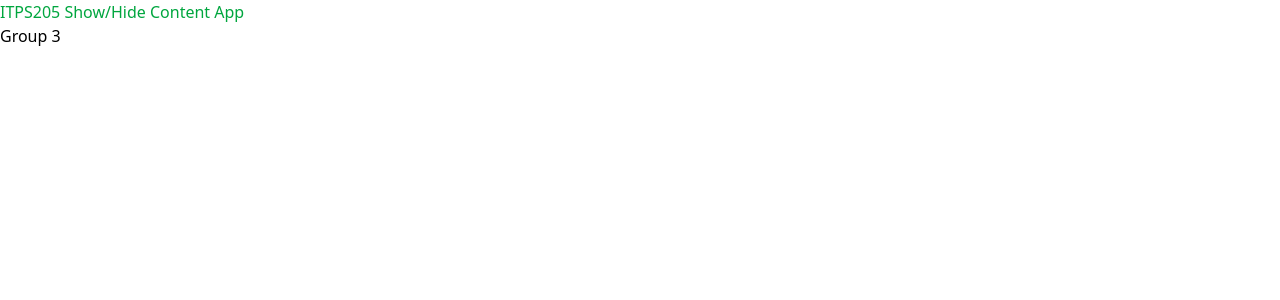
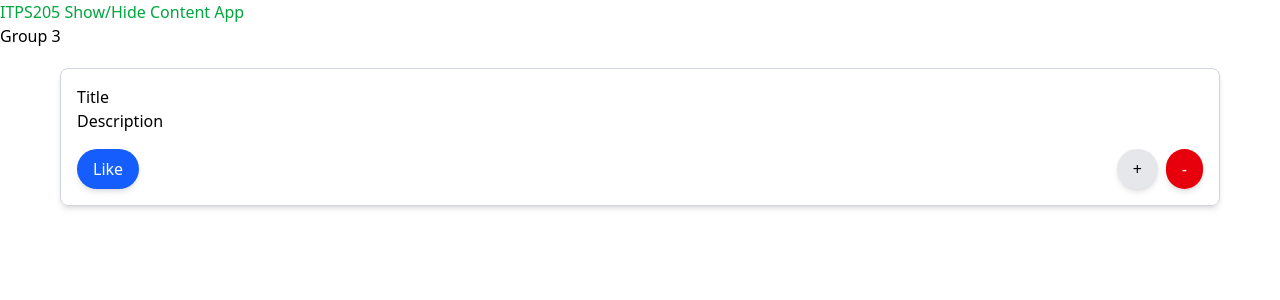
Before and after one commit to khianvictorycalderon/itps205-finals-activity-1-g3, a React (Create React App) app: page / in a window 1280 px wide. Shown: the top 300 px of the page. Built offline with nearby package versions, Linux system fonts and the light colour scheme.

Commit message:
Button, card, and tooltip done. all reusable.

```diff
--- a/src/App.js
+++ b/src/App.js
@@ -9,68 +9,69 @@
   - Clean UI
 
 */
+import Card from "./components/Card";
 
 const POSTS = [
   {
     title: "Introduction to Our Platform",
     desc: "Discover the core features and benefits of our platform designed to enhance your productivity and streamline your workflow.",
-    likes: 12
+    likes: 12,
   },
   {
     title: "Getting Started Guide",
     desc: "Learn how to set up your account and begin using our services with this comprehensive step-by-step guide.",
-    likes: 25
+    likes: 25,
   },
   {
     title: "Latest Updates",
     desc: "Stay informed about the newest features, improvements, and updates we’ve recently introduced.",
-    likes: 18
+    likes: 18,
   },
   {
     title: "Best Practices",
     desc: "Explore recommended strategies and techniques to maximize efficiency and achieve optimal results.",
-    likes: 30
+    likes: 30,
   },
   {
     title: "User Experience Enhancements",
     desc: "A closer look at the improvements we’ve made to ensure a smoother and more intuitive user experience.",
-    likes: 22
+    likes: 22,
   },
   {
     title: "Security and Privacy",
     desc: "Understand how we protect your data and maintain high standards of security and confidentiality.",
-    likes: 15
+    likes: 15,
   },
   {
     title: "Tips and Tricks",
     desc: "Unlock hidden features and useful shortcuts to make the most out of our platform.",
-    likes: 40
+    likes: 40,
   },
   {
     title: "Case Studies",
     desc: "Read real-world examples of how our solutions have helped users achieve their goals.",
-    likes: 27
+    likes: 27,
   },
   {
     title: "Community Highlights",
     desc: "Engage with stories, feedback, and contributions from our growing community.",
-    likes: 19
+    likes: 19,
   },
   {
     title: "Support and Resources",
     desc: "Access helpful documentation, FAQs, and customer support options whenever you need assistance.",
-    likes: 14
+    likes: 14,
   },
   {
     title: "Future Roadmap",
     desc: "Get insights into upcoming features and our long-term vision for continuous improvement.",
-    likes: 33
+    likes: 33,
   },
   {
     title: "Contact and Feedback",
     desc: "Reach out to us with your questions, suggestions, and feedback to help us serve you better.",
-    likes: 9
-  }
+    likes: 9,
+  },
 ];
 
 export default function App() {
@@ -78,6 +79,10 @@ export default function App() {
     <div>
       <h2 className="text-green-600">ITPS205 Show/Hide Content App</h2>
       <p>Group 3</p>
+      <Card
+        title="Title"
+        desc="Description"
+      />
     </div>
   );
 }
--- /dev/null
+++ b/src/components/Button.jsx
@@ -0,0 +1,9 @@
+export default function Button({ variant = "primary", children }) {
+  const styles = {
+    like: "px-4 py-2 bg-blue-600 text-white rounded-full hover:bg-blue-700 shadow-md",
+    more: "px-4 py-2 bg-gray-200 text-black rounded-full hover:bg-gray-300 shadow-md",
+    less: "px-4 py-2 bg-red-600 text-white rounded-full hover:bg-red-700 shadow-md",
+  };
+
+  return <button className={styles[variant]}>{children}</button>;
+}
--- /dev/null
+++ b/src/components/Card.jsx
@@ -0,0 +1,22 @@
+import Button from "./Button";
+import Tooltip from "./Tooltip";
+export default function Card({ title, desc }) {
+  return (
+    <div className="border border-gray-300 rounded-lg p-4 mb-4 mx-15 my-5 shadow-md">
+      <h2>{title}</h2>
+      <p>{desc}</p>
+      <div className="mt-4 flex justify-between">
+        <Button variant="like">Like</Button>
+        <span className="text-gray-500 flex gap-2">
+          <Tooltip text="Show more of this content.">
+            <Button variant="more">+</Button>
+          </Tooltip>
+
+          <Tooltip text="Show less of this content.">
+            <Button variant="less">-</Button>
+          </Tooltip>
+        </span>
+      </div>
+    </div>
+  );
+}
--- /dev/null
+++ b/src/components/Tooltip.jsx
@@ -0,0 +1,17 @@
+export default function Tooltip({ text, children }) {
+  return (
+    <span className="relative group w-max">
+      {children}
+
+      <div
+        className="absolute top-10 left-1/2 -translate-x-1/2
+                   opacity-0 group-hover:opacity-100
+                   transition-opacity duration-200
+                   bg-gray-800 text-white text-sm
+                   px-2 py-1 rounded whitespace-nowrap shadow-md"
+      >
+        {text}
+      </div>
+    </span>
+  );
+}
```
